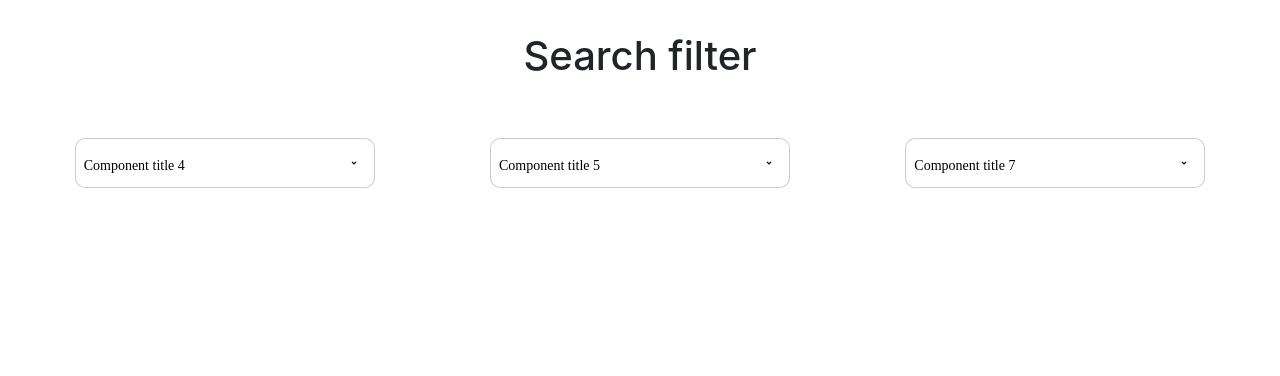
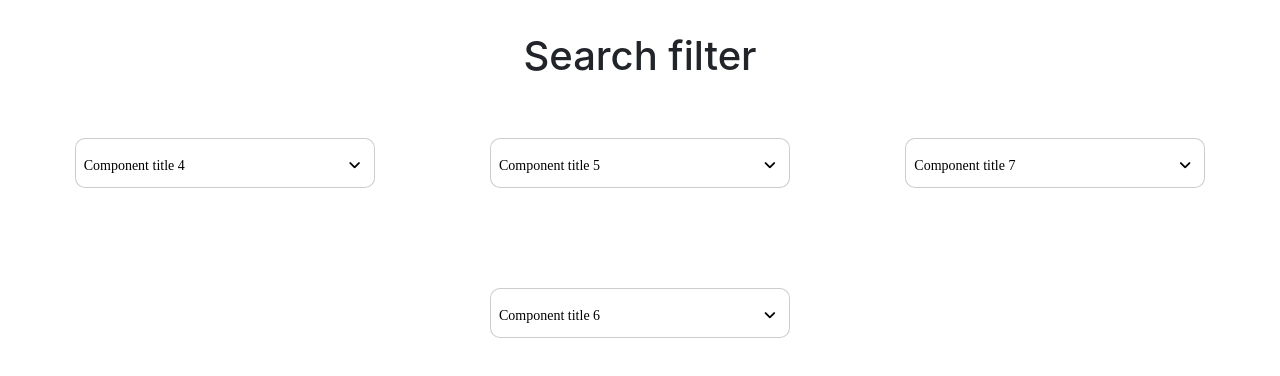
Before and after one commit to tonni-akter-dev/search-filter-items, a React (Vite) app: page / in a window 1280 px wide. Shown: the top 376 px of the page. Built offline with nearby package versions, Linux system fonts and the light colour scheme.

Commit message:
component 6 done

```diff
--- a/src/App.jsx
+++ b/src/App.jsx
@@ -2,13 +2,14 @@ import Component5 from "./comnponents/component5/component5";
 import "./App.css";
 import Component4 from "./comnponents/Component4/Component4";
 import Component7 from "./comnponents/Component7/Component7";
-import { PrimeReactProvider, PrimeReactContext } from 'primereact/api';
+import { PrimeReactProvider, PrimeReactContext } from "primereact/api";
 
 //theme
 import "primereact/resources/themes/lara-light-indigo/theme.css";
 
 //core
 import "primereact/resources/primereact.min.css";
+import Component6 from "./comnponents/Component6/Component6";
 
 function App() {
   return (
@@ -27,6 +28,7 @@ function App() {
           <Component7 />
         </div>
       </div>
+      <Component6 />
     </>
   );
 }
--- a/src/comnponents/Component4/Component4.jsx
+++ b/src/comnponents/Component4/Component4.jsx
@@ -38,9 +38,11 @@ export default function Component4() {
           <p className="title">Component title 4</p>
           <p>
             {open ? (
-              <RiArrowDropDownLine className="react_arrow rotate" />
+            //   <RiArrowDropDownLine className="react_arrow rotate" />
+              <i className="fas fa-angle-down rotate"></i>
             ) : (
-              <RiArrowDropDownLine className="" />
+            //   <RiArrowDropDownLine className="" />
+            <i className="fas fa-angle-down"></i>
             )}
           </p>
         </div>
--- a/src/comnponents/Component6/Component6.css
+++ b/src/comnponents/Component6/Component6.css
@@ -0,0 +1,6 @@
+.angle_btn_design{
+    background-color: white !important;
+    border: none !important;
+    margin-right: 3px;
+    cursor: pointer;
+}
--- a/src/comnponents/Component6/Component6.jsx
+++ b/src/comnponents/Component6/Component6.jsx
@@ -1,12 +1,70 @@
-import React from 'react'
+import React, { useState } from "react";
+import { RiArrowDropDownLine } from "react-icons/ri";
+import "./Component6.css";
+export default function Component6() {
+  const [open, setOpen] = useState(false);
+  const [startValue, setStartValue] = useState(90);
+  const [endValue, setEndValue] = useState(10);
+  const handleOpen = () => {
+    setOpen(!open);
+  };
 
-export default function Component6() {
+
+  const decrementStartValue = () => {
+    if (startValue<10) {
+        return
+    }
+    setStartValue(startValue - 10);
+  };
+
+  const incrementEndValue = () => {
+    if (endValue>90) {
+        return
+    }
+    setEndValue(endValue + 10);
+  };
   return (
     <div>
-
-
-
-
+      <div className={`${!open ? "component_four" : "component_full"}`}>
+        <div onClick={handleOpen} className="heading">
+          <p className="title">Component title 6</p>
+          <p>
+            {open ? (
+              <i className="fas fa-angle-down rotate"></i>
+            ) : (
+              <i className="fas fa-angle-down"></i>
+            )}
+          </p>
+        </div>
+        {open && (
+          <ul className="ul_design">
+            <li>Lorem Ip</li>
+            <li>
+              <input
+                type="text"
+                className="text_input"
+                value={startValue}
+              />
+            </li>
+            <li>
+              <button className="angle_btn_design" onClick={decrementStartValue}>
+                <i className="fas fa-angle-left"></i>
+              </button>
+              <button className="angle_btn_design" onClick={incrementEndValue}>
+                <i className="fas fa-angle-right"></i>
+              </button>
+            </li>
+            <li>
+              <input
+                type="text"
+                className="text_input"
+                value={endValue}
+              />
+            </li>
+            <li> % Lorem Ip</li>
+          </ul>
+        )}
+      </div>
     </div>
-  )
+  );
 }
--- a/src/comnponents/Component7/Component7.jsx
+++ b/src/comnponents/Component7/Component7.jsx
@@ -40,11 +40,12 @@ export default function Component7() {
         <div onClick={handleOpen} className="heading">
           <p className="title">Component title 7</p>
           <p>
-            {" "}
             {open ? (
-              <RiArrowDropDownLine className="react_arrow rotate" />
+            //   <RiArrowDropDownLine className="react_arrow rotate" />
+              <i className="fas fa-angle-down rotate"></i>
             ) : (
-              <RiArrowDropDownLine className="" />
+            //   <RiArrowDropDownLine className="" />
+            <i className="fas fa-angle-down"></i>
             )}
           </p>
         </div>
--- a/src/comnponents/component5/Component5.jsx
+++ b/src/comnponents/component5/Component5.jsx
@@ -80,11 +80,10 @@ export default function Component5() {
             {newOp.length > 0 && <span>({newOp.length})</span>}
           </p>
           <p>
-            {" "}
             {open ? (
-              <RiArrowDropDownLine className="react_arrow rotate" />
+              <i className="fas fa-angle-down rotate"></i>
             ) : (
-              <RiArrowDropDownLine className="" />
+            <i className="fas fa-angle-down"></i>
             )}
           </p>
         </div>
```
